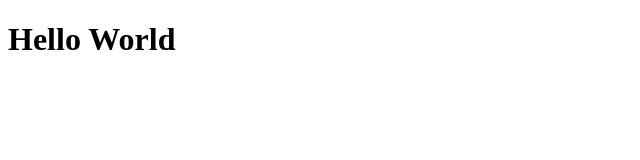
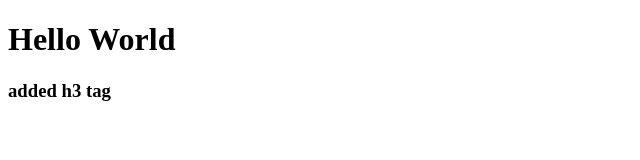
Before and after one commit to JIMIN-SUNG/test, a plain HTML site: page index.html in a window 1280 px wide. Shown: the whole page, without its empty margins (0-640 px from the left). Drawn offline with Linux system fonts and the light colour scheme.

Commit message:
second commit

```diff
--- a/index.html
+++ b/index.html
@@ -9,6 +9,7 @@
 
 <body>
     <h1>Hello World</h1>
+    <h3>added h3 tag</h3>
 </body>
 
 </html>
```
